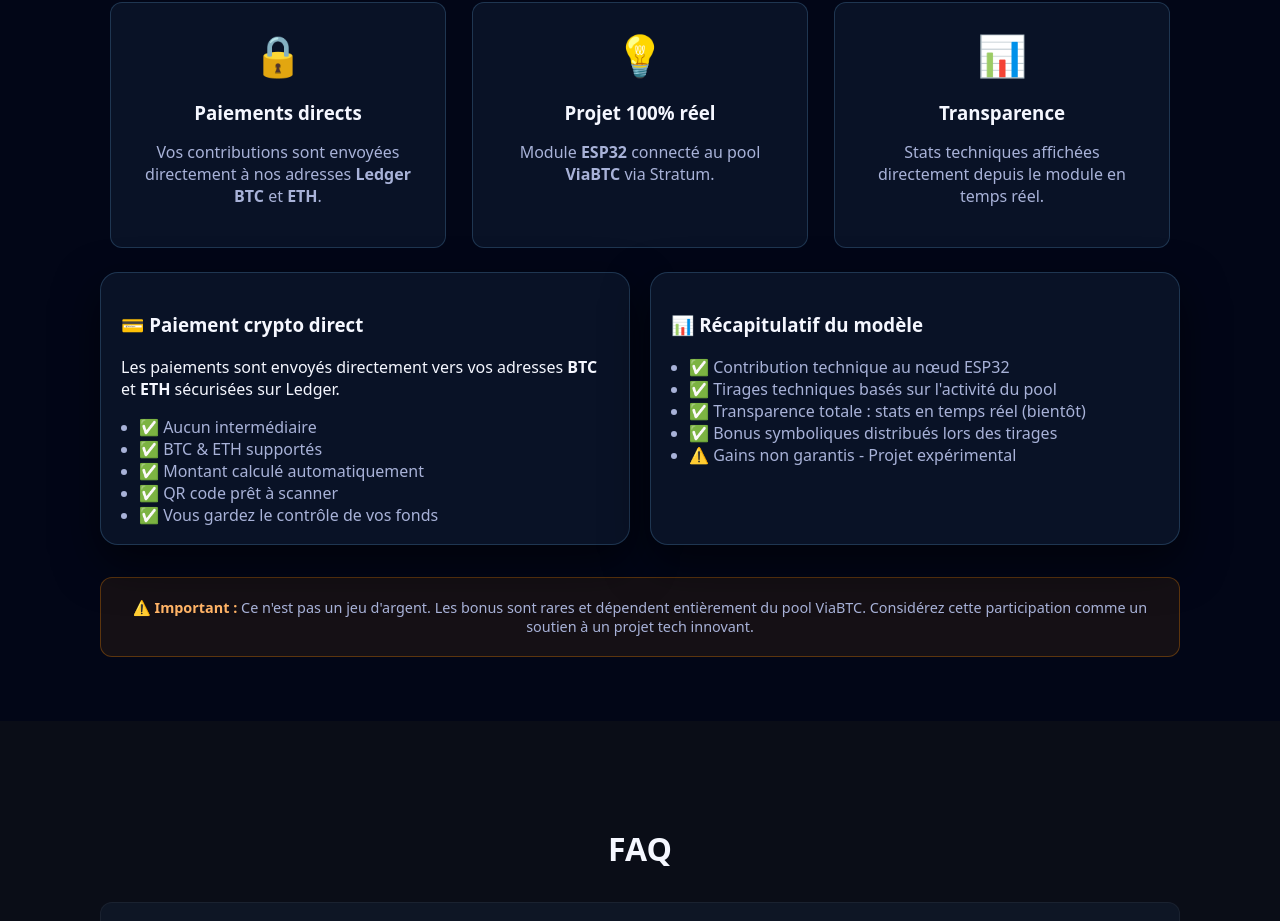
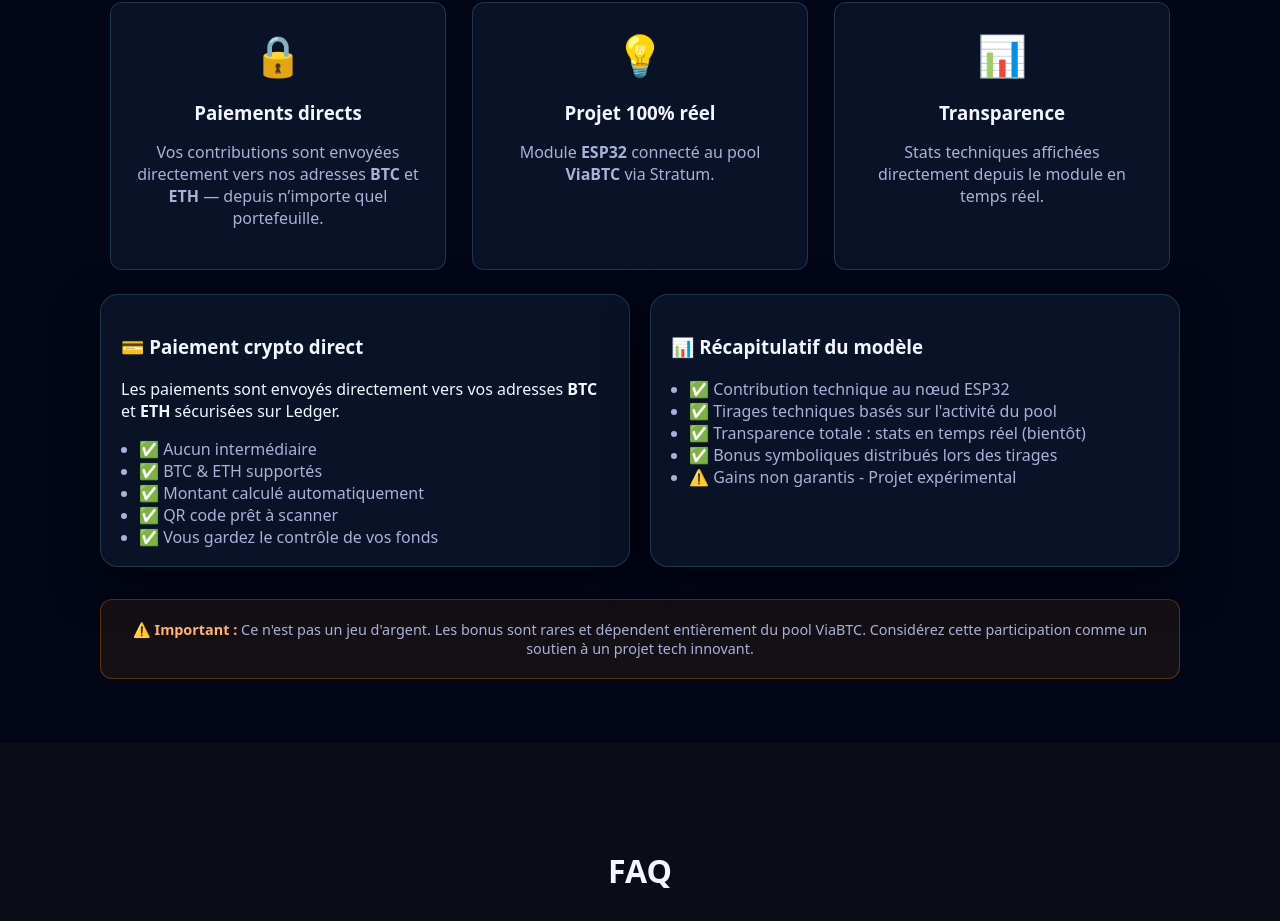
Before and after one commit to cdevl3749/blockpulse-coming-soon, a React (Vite) app: page / in a window 1280 px wide. Shown: the part 4893-5814 px from the top of the page. Built offline with nearby package versions, Linux system fonts and the light colour scheme; no server answers.

Commit message:
modifs confiance cards

```diff
--- a/src/components/sections/Participation.jsx
+++ b/src/components/sections/Participation.jsx
@@ -613,9 +613,10 @@ export default function Participation() {
       <div style={{ fontSize: "40px", marginBottom: "10px" }}>🔒</div>
       <h3 style={{ marginBottom: "10px" }}>Paiements directs</h3>
       <p style={{ color: "var(--bp-muted)" }}>
-        Vos contributions sont envoyées directement à nos adresses{" "}
-        <strong>Ledger BTC</strong> et <strong>ETH</strong>.
+        Vos contributions sont envoyées directement vers nos adresses{" "}
+        <strong>BTC</strong> et <strong>ETH</strong> — depuis n’importe quel portefeuille.
       </p>
+
     </div>
 
     <div
```
